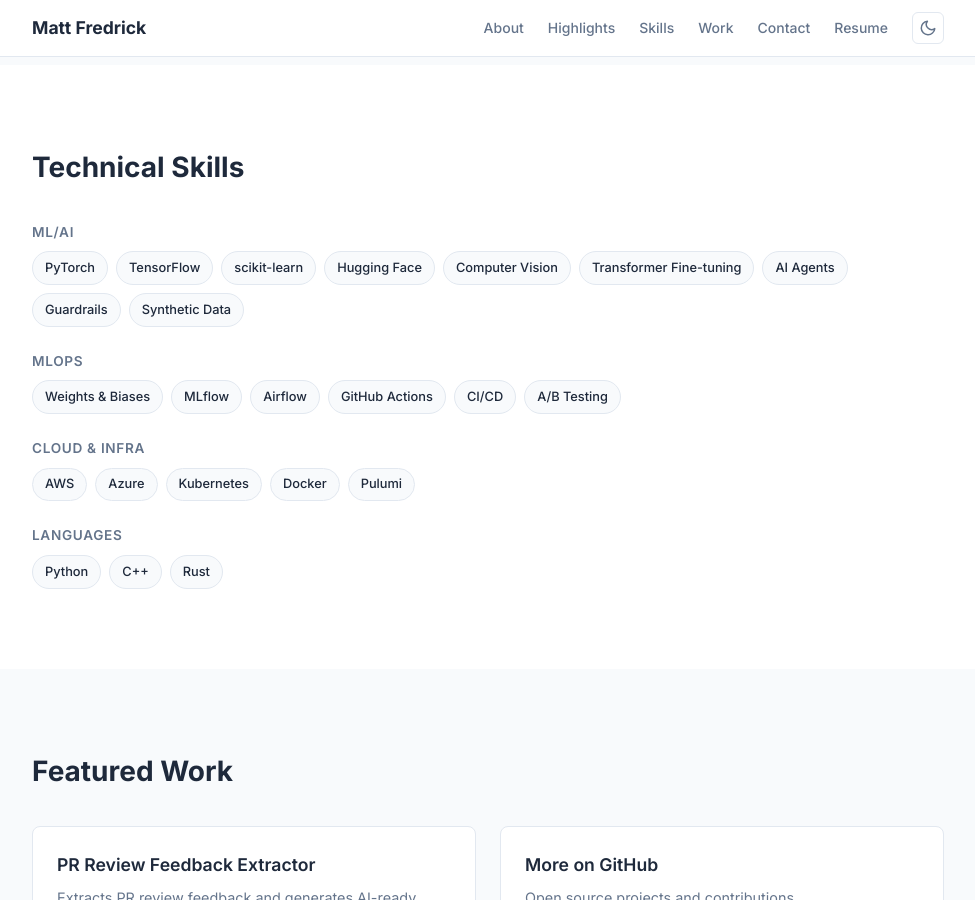
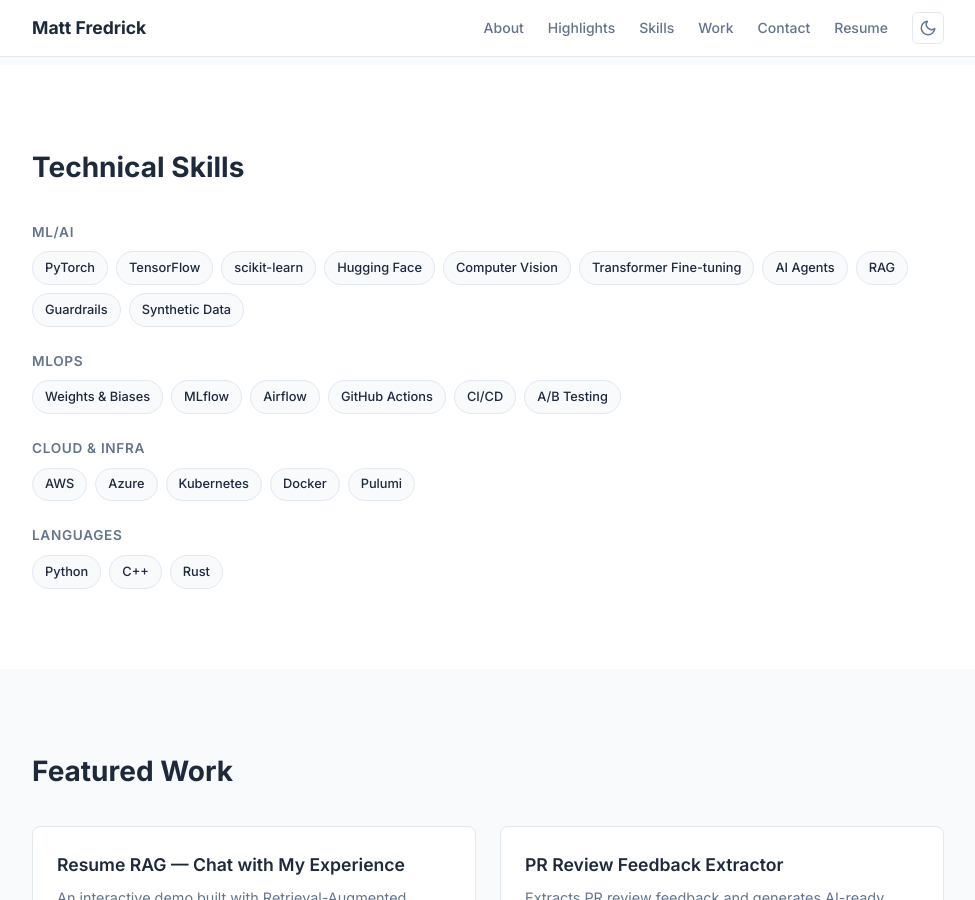
Before and after one commit to mcfredrick/mcfredrick.github.io, a Jekyll site: the page built from index.html, in a window 1280 px wide and 900 px high, scrolled down 2005 px. Shown: the whole window, without its empty margins (152-1127 px from the left). Built offline with Jekyll 4.4.1, drawn with Linux system fonts in a browser that asks for light colours; some of the changed text lies outside the part shown.

Commit message:
Restore resume-rag button and featured work item
These were accidentally dropped during the site revamp. Restores the hero CTA, featured work card, and RAG skill tag.

Co-Authored-By: Claude Sonnet 4.6 <noreply@anthropic.com>

```diff
--- a/index.html
+++ b/index.html
@@ -9,8 +9,9 @@ layout: default
     <p class="hero__title">Senior AI/ML Software Engineer | Technical Lead</p>
     <p class="hero__tagline">Building enterprise AI safety systems and MLOps platforms that protect millions of users.</p>
     <div class="hero__cta">
-      <a href="#about" class="btn btn--primary">Learn More</a>
+      <a href="https://mcfredrick.github.io/resume-rag" class="btn btn--primary" target="_blank" rel="noopener">✨ Chat with My Resume &rarr;</a>
       <a href="{{ '/resume' | relative_url }}" class="btn btn--outline">View Resume</a>
+      <a href="#about" class="btn btn--outline">Learn More</a>
     </div>
   </div>
 </section>
@@ -72,6 +73,7 @@ layout: default
           <span class="tag">Computer Vision</span>
           <span class="tag">Transformer Fine-tuning</span>
           <span class="tag">AI Agents</span>
+          <span class="tag">RAG</span>
           <span class="tag">Guardrails</span>
           <span class="tag">Synthetic Data</span>
         </div>
@@ -113,6 +115,11 @@ layout: default
   <div class="container">
     <h2 class="section__title">Featured Work</h2>
     <div class="work-items">
+      <a href="https://mcfredrick.github.io/resume-rag" class="work-item work-item--featured" target="_blank" rel="noopener">
+        <h3 class="work-item__title">Resume RAG &mdash; Chat with My Experience</h3>
+        <p class="work-item__desc">An interactive demo built with Retrieval-Augmented Generation: ask any question about my background and get grounded, cited answers drawn directly from my resume. Built with a vector store, embedding pipeline, and an LLM response layer.</p>
+        <span class="work-item__meta">Live Demo &middot; mcfredrick.github.io/resume-rag</span>
+      </a>
       <a href="https://gist.github.com/mcfredrick/8a5fad0e718b2c48e91f20d9f8b3ff13" class="work-item" target="_blank" rel="noopener">
         <h3 class="work-item__title">PR Review Feedback Extractor</h3>
         <p class="work-item__desc">Extracts PR review feedback and generates AI-ready prompts for continuous improvement.</p>
```
